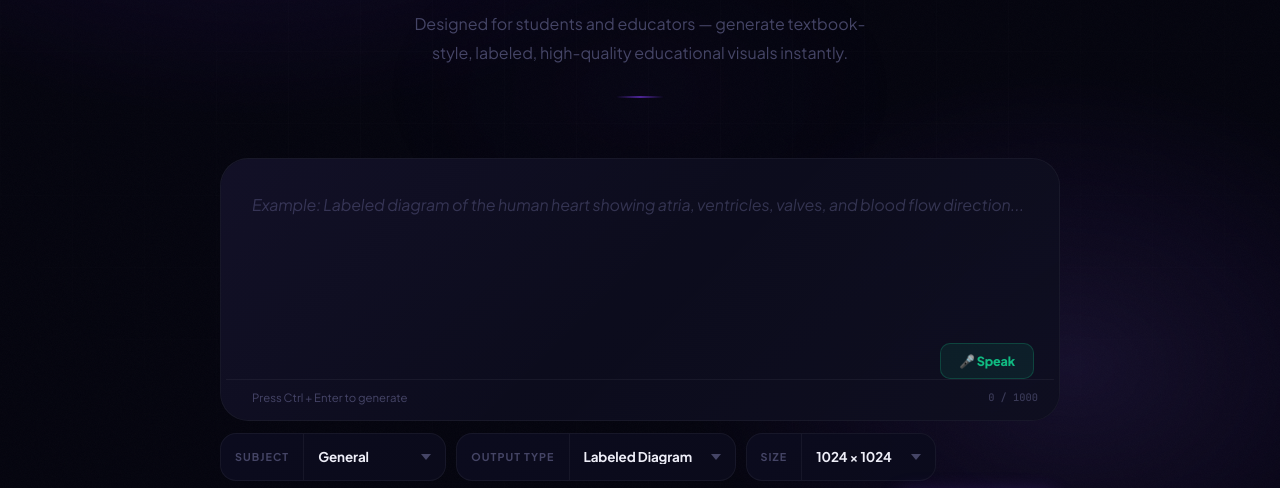
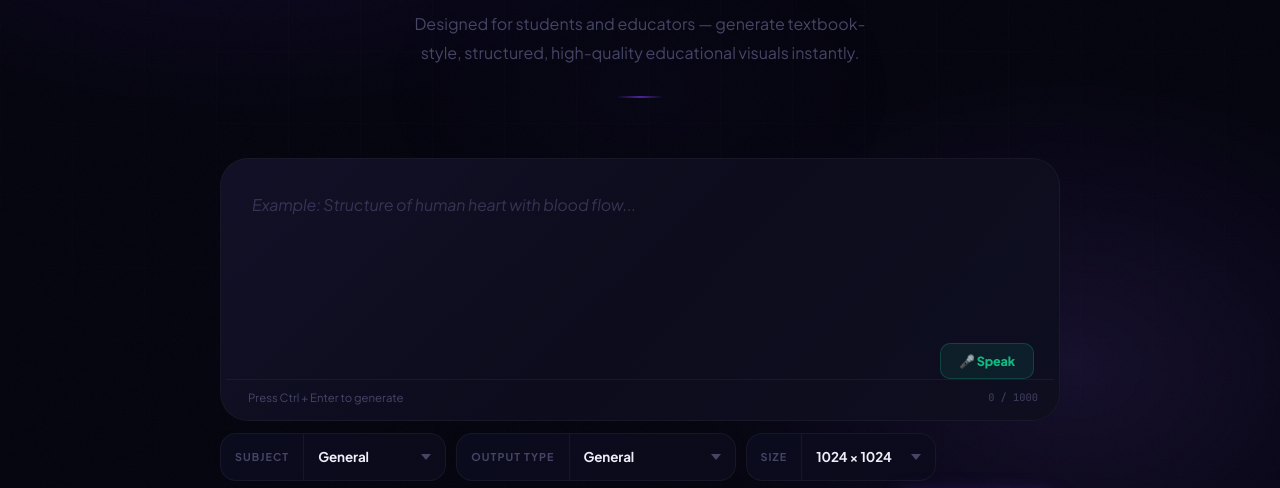
Before and after one commit to eduvisionteam/eduvision, a plain HTML site: page index.html in a window 1280 px wide. Shown: the part 309-797 px from the top of the page. Drawn offline with Linux system fonts and the light colour scheme.

Commit message:
Update index.html
general output added

```diff
--- a/index.html
+++ b/index.html
@@ -42,8 +42,8 @@
         Turn concepts into<br><em>powerful visuals</em>
       </h1>
       <p class="hero-sub">
-        Designed for students and educators — generate textbook-style, labeled,
-        high-quality educational visuals instantly.
+        Designed for students and educators — generate textbook-style,
+        structured, high-quality educational visuals instantly.
       </p>
       <div class="hero-divider"></div>
     </div>
@@ -54,7 +54,7 @@
       <div class="prompt-card">
 
         <textarea id="prompt"
-          placeholder="Example: Labeled diagram of the human heart showing atria, ventricles, valves, and blood flow direction..."
+          placeholder="Example: Structure of human heart with blood flow..."
           spellcheck="true"
           autocomplete="off"
           maxlength="1000"></textarea>
@@ -67,9 +67,7 @@
 
         <div class="prompt-footer">
           <div class="prompt-hint">
-            <span style="margin-left:4px">
-              Press Ctrl + Enter to generate
-            </span>
+            Press Ctrl + Enter to generate
           </div>
           <span class="char-counter" id="charCounter">0 / 1000</span>
         </div>
@@ -84,12 +82,12 @@
           <span class="pill-label">Subject</span>
           <div class="pill-select-wrap">
             <select class="pill-select" id="subjectSelect">
-              <option value="general" selected>General</option>
-              <option value="biology">Biology</option>
-              <option value="physics">Physics</option>
-              <option value="chemistry">Chemistry</option>
-              <option value="mathematics">Mathematics</option>
-              <option value="geography">Geography</option>
+              <option value="General" selected>General</option>
+              <option value="Biology">Biology</option>
+              <option value="Physics">Physics</option>
+              <option value="Chemistry">Chemistry</option>
+              <option value="Mathematics">Mathematics</option>
+              <option value="Geography">Geography</option>
             </select>
           </div>
         </div>
@@ -99,10 +97,12 @@
           <span class="pill-label">Output Type</span>
           <div class="pill-select-wrap">
             <select class="pill-select" id="outputTypeSelect">
-              <option value="diagram" selected>Labeled Diagram</option>
-              <option value="flowchart">Flowchart</option>
-              <option value="concept">Concept Map</option>
-              <option value="3d">3D Illustration</option>
+              <option value="General" selected>General</option>
+              <option value="Labeled Diagram">Labeled Diagram</option>
+              <option value="Flowchart">Flowchart</option>
+              <option value="Concept Map">Concept Map</option>
+              <option value="3D Illustration">3D Illustration</option>
+              <option value="Infographic">Infographic</option>
             </select>
           </div>
         </div>
```
